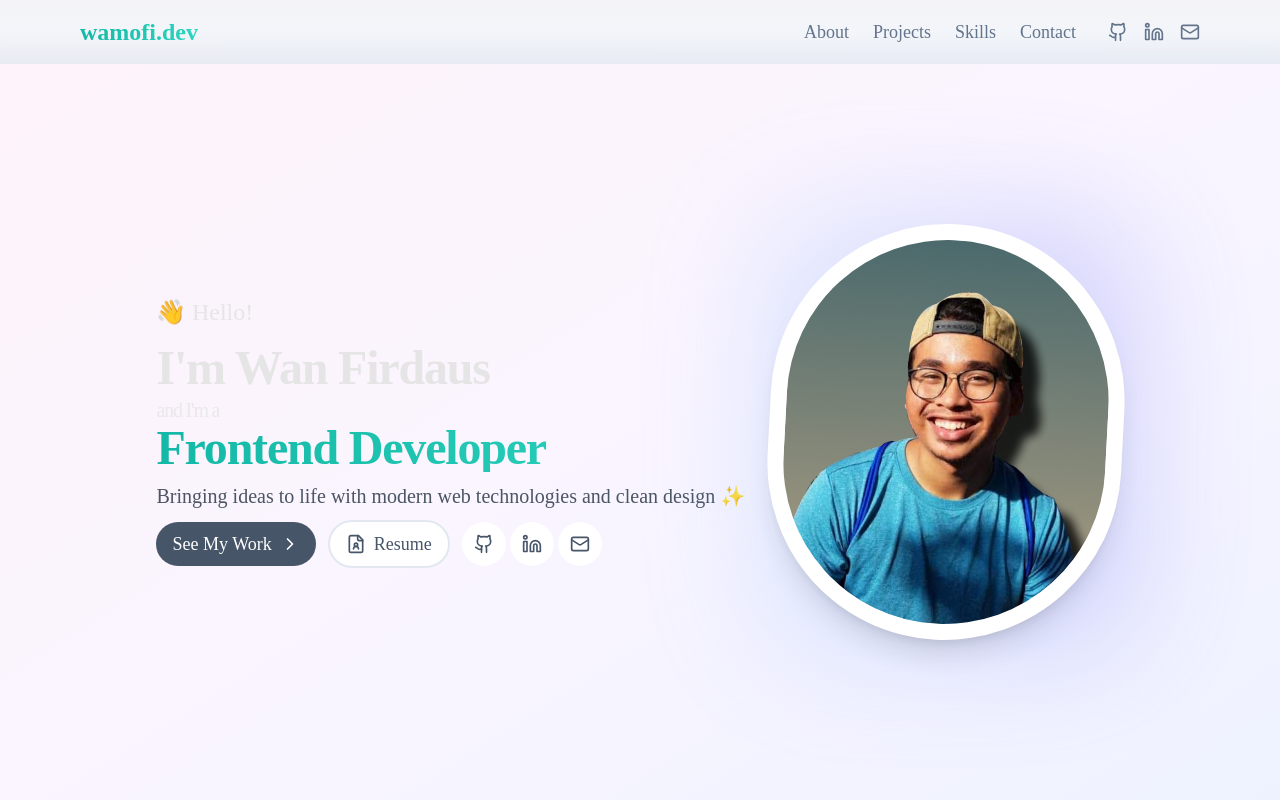
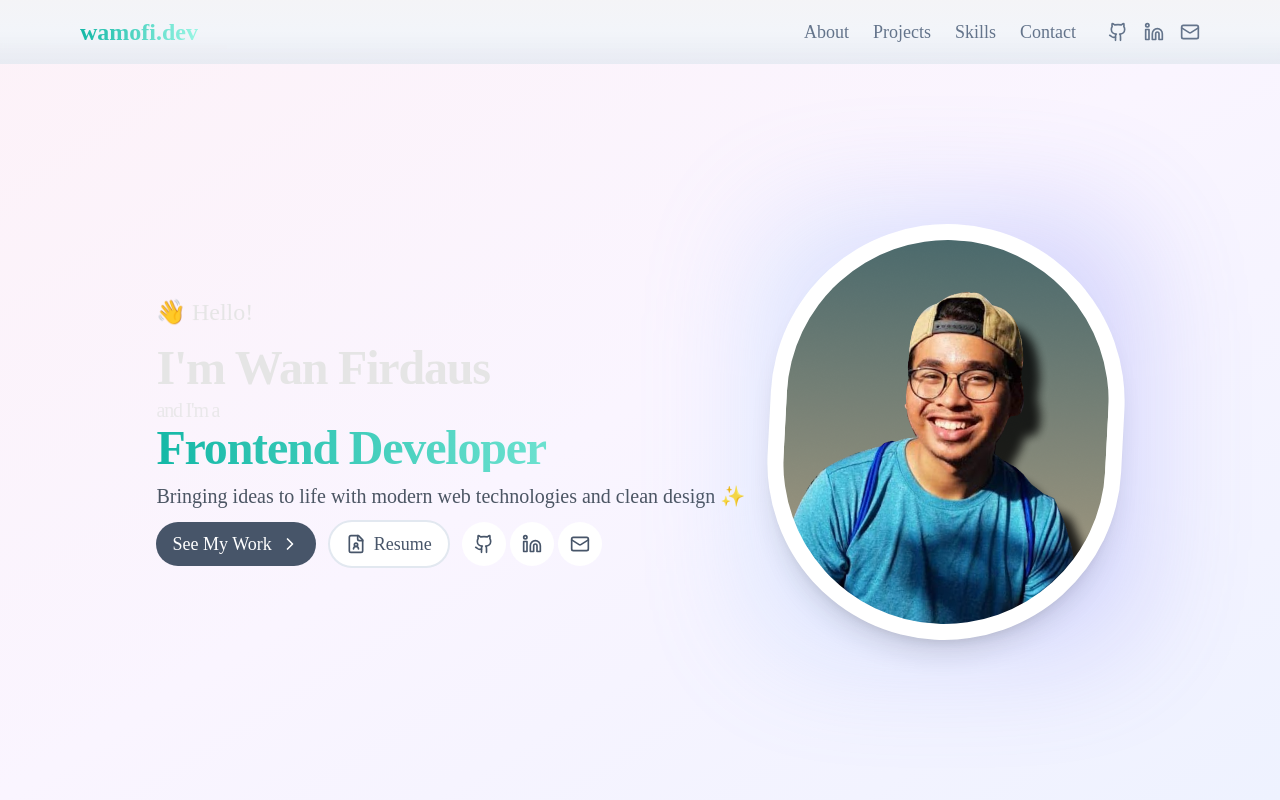
Before and after one commit to wamofi97/wamofi-portfolio, a React (Vite) app: page / in a window 1280 px wide. Shown: the top 800 px of the page. Built offline with nearby package versions, Linux system fonts and the light colour scheme; a web font is replaced by a local one.

Commit message:
change color bggradien

```diff
--- a/src/index.css
+++ b/src/index.css
@@ -33,7 +33,7 @@
   }
 
   .gradient-text {
-    @apply bg-clip-text text-transparent bg-gradient-to-r from-teal-500 to-teal-400
+    @apply bg-clip-text text-transparent bg-gradient-to-r from-teal-500 to-teal-200
   }
 
   @layer base {
```
